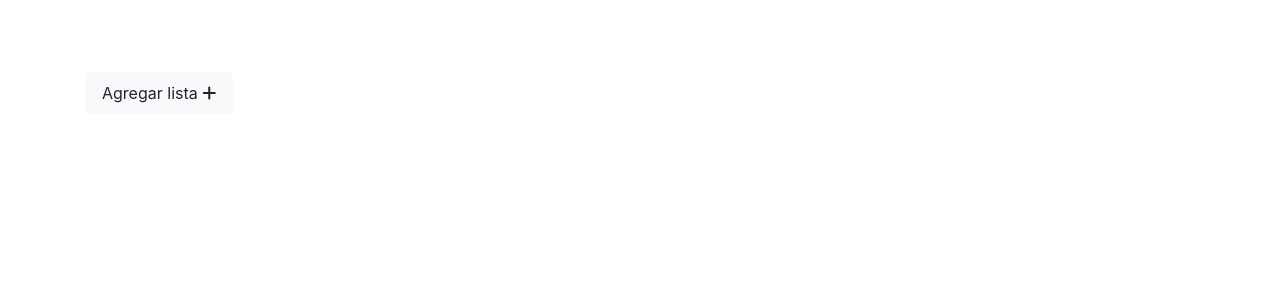
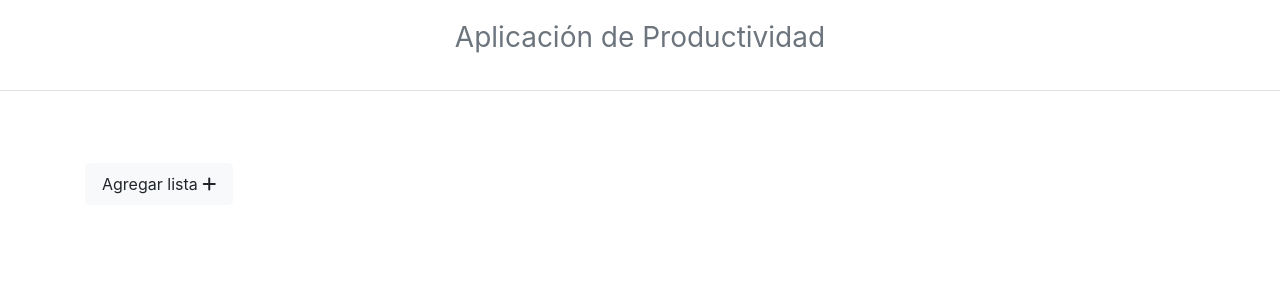
Before and after one commit to Andresrom1123/Aplicacion-de-porductividad, a Nuxt app: page / in a window 1280 px wide. Shown: the top 300 px of the page. Built offline with nearby package versions, Linux system fonts and the light colour scheme.

Commit message:
add footer and removeCard

```diff
--- a/layouts/default.vue
+++ b/layouts/default.vue
@@ -1,55 +1,8 @@
 <template>
   <div>
+    <header class="text-center fs-3 text-muted p-3 border-bottom">
+      <p>Aplicación de Productividad</p>
+    </header>
     <Nuxt />
   </div>
 </template>
-
-<style>
-html {
-  font-family: 'Source Sans Pro', -apple-system, BlinkMacSystemFont, 'Segoe UI',
-    Roboto, 'Helvetica Neue', Arial, sans-serif;
-  font-size: 16px;
-  word-spacing: 1px;
-  -ms-text-size-adjust: 100%;
-  -webkit-text-size-adjust: 100%;
-  -moz-osx-font-smoothing: grayscale;
-  -webkit-font-smoothing: antialiased;
-  box-sizing: border-box;
-}
-
-*,
-*::before,
-*::after {
-  box-sizing: border-box;
-  margin: 0;
-}
-
-.button--green {
-  display: inline-block;
-  border-radius: 4px;
-  border: 1px solid #3b8070;
-  color: #3b8070;
-  text-decoration: none;
-  padding: 10px 30px;
-}
-
-.button--green:hover {
-  color: #fff;
-  background-color: #3b8070;
-}
-
-.button--grey {
-  display: inline-block;
-  border-radius: 4px;
-  border: 1px solid #35495e;
-  color: #35495e;
-  text-decoration: none;
-  padding: 10px 30px;
-  margin-left: 15px;
-}
-
-.button--grey:hover {
-  color: #fff;
-  background-color: #35495e;
-}
-</style>
--- a/pages/index.vue
+++ b/pages/index.vue
@@ -63,15 +63,28 @@
                 v-for="(vCard, indexCard) in v.cards.$each.$iter"
                 :key="indexCard"
               >
+                <div class="d-flex">
                   <b-form-textarea
                     id="textarea"
                     v-model="vCard.title.$model"
                     placeholder="Titulo de la tarjeta..."
-                  rows="3"
+                    rows="1"
                     max-rows="4"
-                  :class="vCard.title.$error ? 'is-invalid' : ''"
-                  :readonly="indexCard != v.cards.$model.length - 1"
+                    class="col-10 overflow-hidden"
+                    style="background-color: #ffffff !important"
+                    :class="[
+                      { 'is-invalid': vCard.title.$error },
+                      {
+                        '-pointer': lists[index].cards[indexCard].status,
+                      },
+                    ]"
                   ></b-form-textarea>
+                  <i
+                    class="col-1 -pointer fas fa-times text-muted"
+                    @click="removeCard(index, indexCard)"
+                  >
+                  </i>
+                </div>
                 <div class="mb-3">
                   <span
                     v-if="!vCard.title.required && vCard.title.$error"
@@ -200,9 +213,17 @@ export default {
       if (!list.name.$invalid && !list.cards.$invalid) {
         const newCard = {
           title: '',
+          status: false,
         }
         this.lists[index].cards.push(newCard)
+        const cardsLength = this.lists[index].cards.length
+        if (cardsLength > 1) {
+          this.lists[index].cards[cardsLength - 2].status = true
         }
+      }
+    },
+    removeCard(indexList, indexCard) {
+      this.lists[indexList].cards.splice(indexCard, 1)
     },
   },
 }
```
Lines whose indentation alone changed are shown as unchanged.
